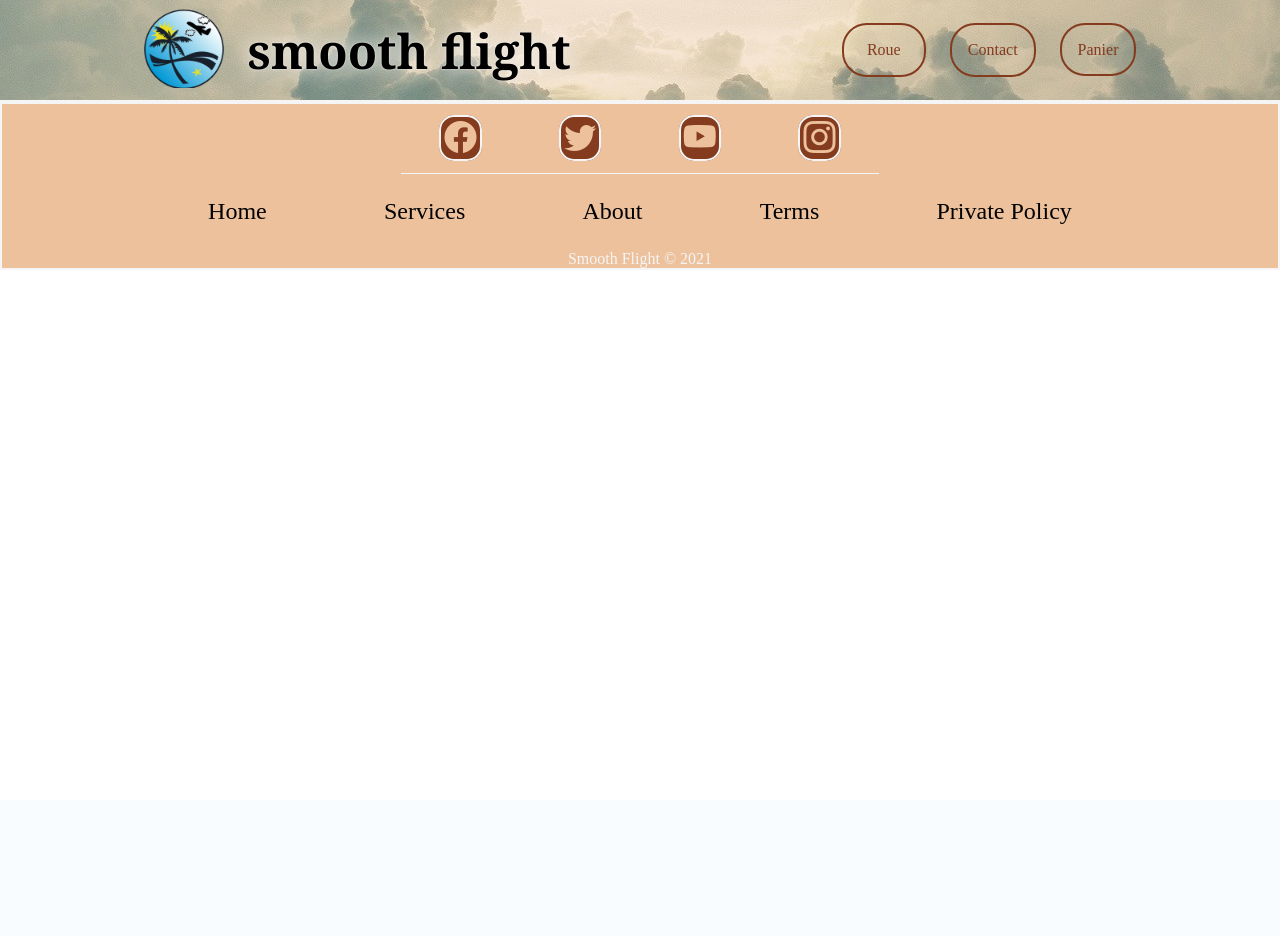
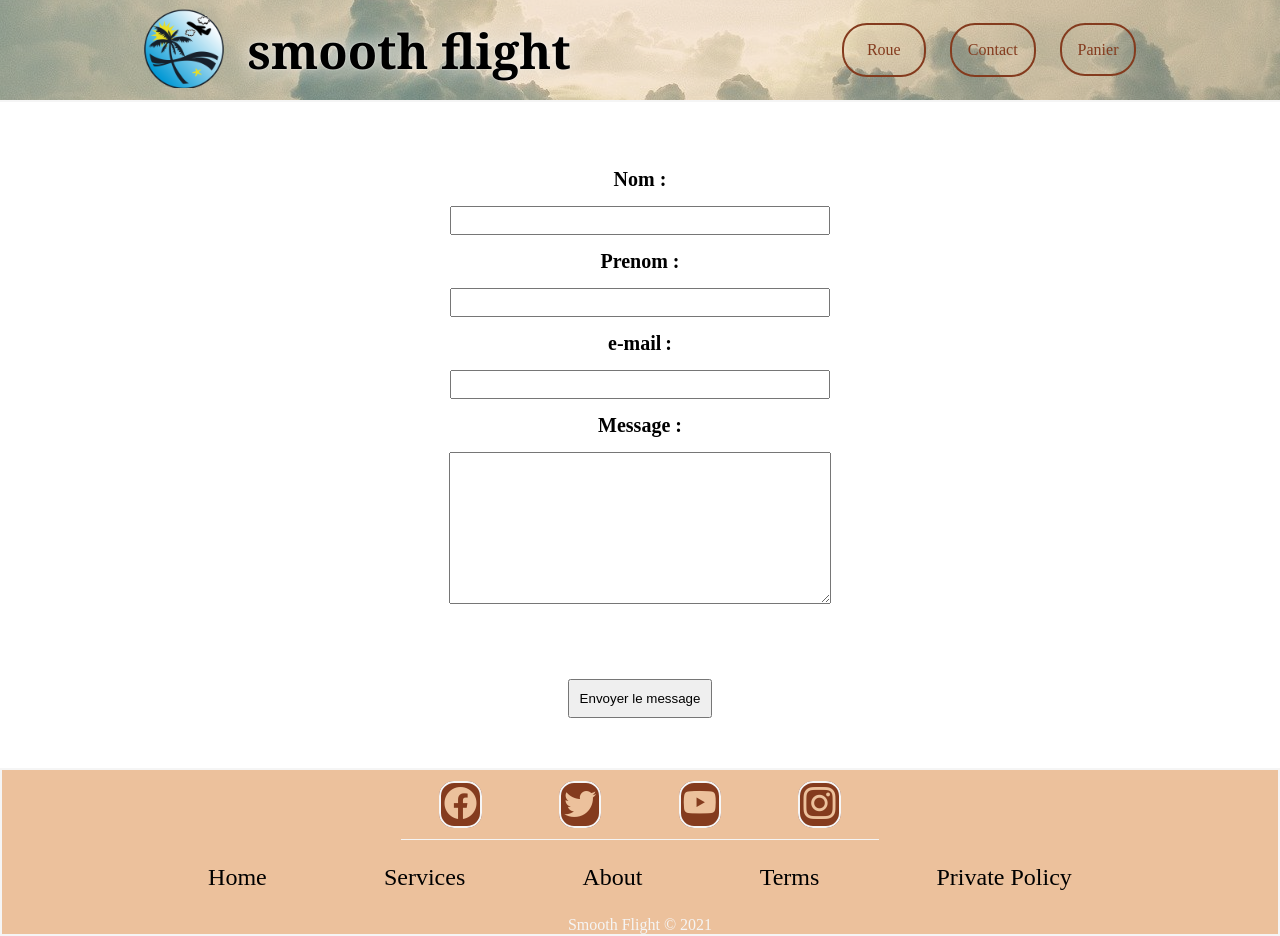
Before and after one commit to Yass-13/site-de-voyage, a PHP site: page /contact.php in a window 1280 px wide. Before the commit the page ends 268 px from the top, so only its background shows below. Run offline with PHP 8.4, Linux system fonts and the light colour scheme; some libraries are stand-ins or nearby versions.

Commit message:
page contact

```diff
--- a/contact.php
+++ b/contact.php
@@ -1,13 +1,73 @@
 <!DOCTYPE html>
 <head>
     <title>Page de contact</title>
-    <link rel="stylesheet" href="contactstyle.css">
+    <link rel="stylesheet" href="./contactstyle.css">
     <link rel="stylesheet" href="./NavBarStyle.css">
     <link rel="stylesheet" href="./FooterStyle.css">
 </head>
 <body>
 
 <?php include('./NavBar.php'); ?>
+
+
+    <form>
+    <div>
+        <label for="name">Nom :</label>
+        <input type="text" id="name" name="name" >
+        <label for="first-name">Prenom :</label>
+        <input type="text" id="first-name" name="first-name">
+    </div>
+    <div>
+        <label for="mail">e-mail :</label>
+        <input type="email" id="mail" name="mail">
+    </div>
+    <div>
+        <label for="msg">Message :</label>
+        <textarea id="msg" name="message"></textarea>
+    </div>
+    <div id="resume" ><button>loui</button></div>
+    </form>
+
+    <div class="button">
+        <button id="bton" >Envoyer le message</button>
+    </div>
+
+
+
+
+
+    <script>
+
+        let button = document.getElementById("bton")
+        button.addEventListener("click", function () {
+
+             myfunction()
+             shovDiv()
+
+
+        })
+
+        function myfunction() {
+
+            var nom = document.getElementById("name").value;
+            var prenom = document.getElementById("first-name").value;
+            var mail = document.getElementById("mail").value;
+            var message = document.getElementById("msg").value;
+
+            var resu = document.getElementById("resume");
+            resu.innerHTML = nom  + "<br /> " + prenom + "<br /> "  + mail +"<br /> "  + message + "<br /> "  + "<br /> "  + "Votre message a ete envoyé !!";
+        }
+
+        function shovDiv() {
+            setInterval(function () { document.getElementById("resume").style.display = "block"; }, 500);
+
+        }
+
+
+    </script>
+
+
+
 
 </body>
 
--- a/contactstyle.css
+++ b/contactstyle.css
@@ -0,0 +1,58 @@
+*{margin: 0; padding: 0;}
+
+form{
+    display: flex;
+    align-items: center;
+    justify-content: center;
+    flex-direction: column;
+    padding: 4%;
+}
+
+label{
+    display: flex;
+    flex-direction: column;
+    align-items: center;
+    padding: 15px;
+    font-size: 20px;
+    font-weight: bolder;
+}
+
+input{
+    width:366px;
+    padding: 5px;
+}
+
+button{
+    margin-top: 20px;
+    padding: 10px;
+    display: flex;
+    justify-content: center;
+}
+
+#msg{
+    min-width: 380px;
+    max-width: 380px;
+    min-height: 150px;
+    max-height: 150px;
+}
+
+#resume{
+    width: 400px;
+    height: 200px;
+   background-color: rgba(138, 194, 160, 0.836);
+    z-index: 1;
+    display: none;
+    font-size: 20px;
+    position: absolute;
+    top: 27%;
+    left: 38%;
+    text-align: center;
+    padding-top: 85px;
+}
+
+
+.button{
+    display: flex;
+    justify-content: center;
+    margin-bottom: 50px;
+}
```
Also changed, not shown: aviontournant.php (+11 -7 lines), styleavion.css (+7 -5 lines).
